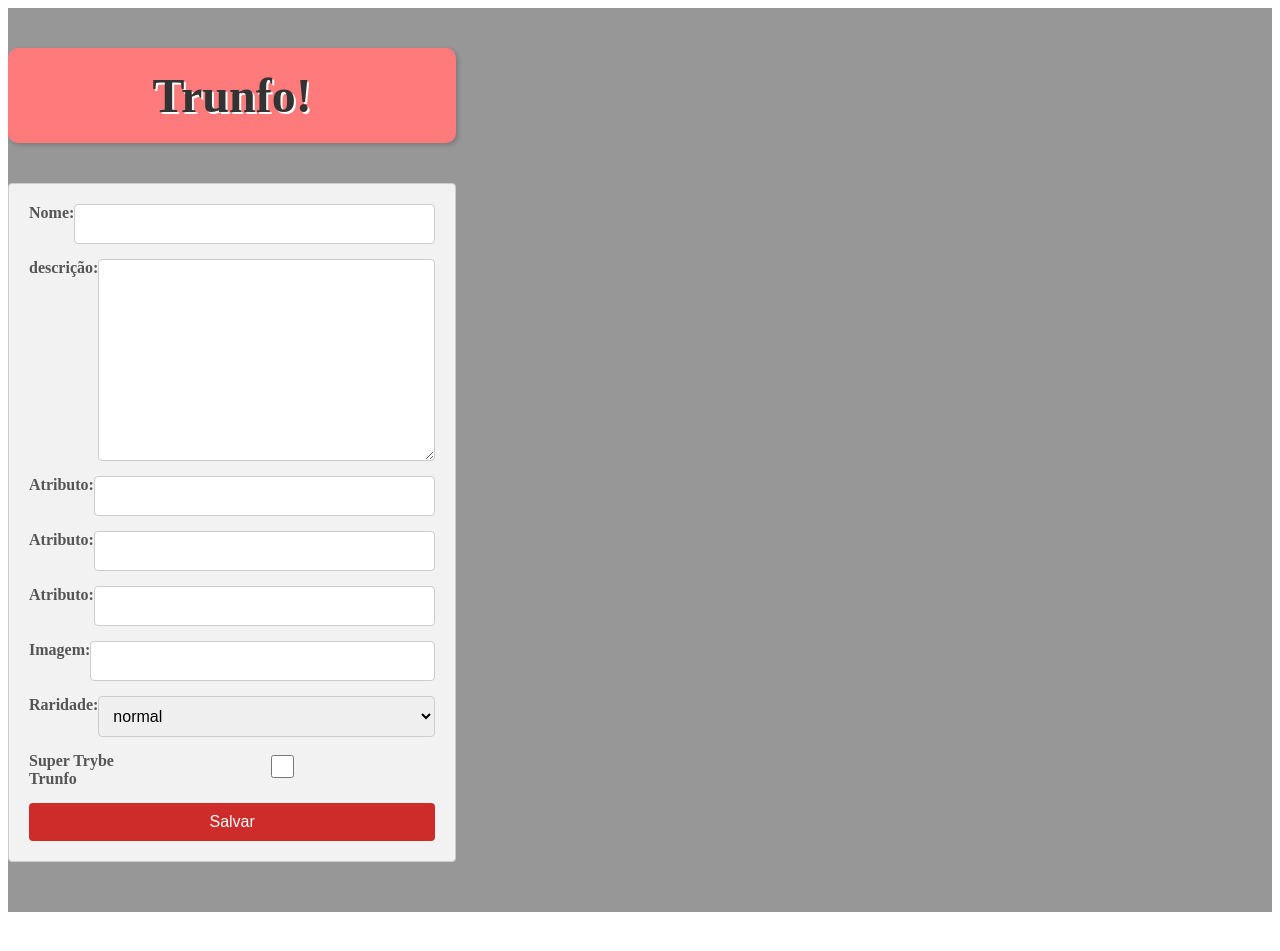
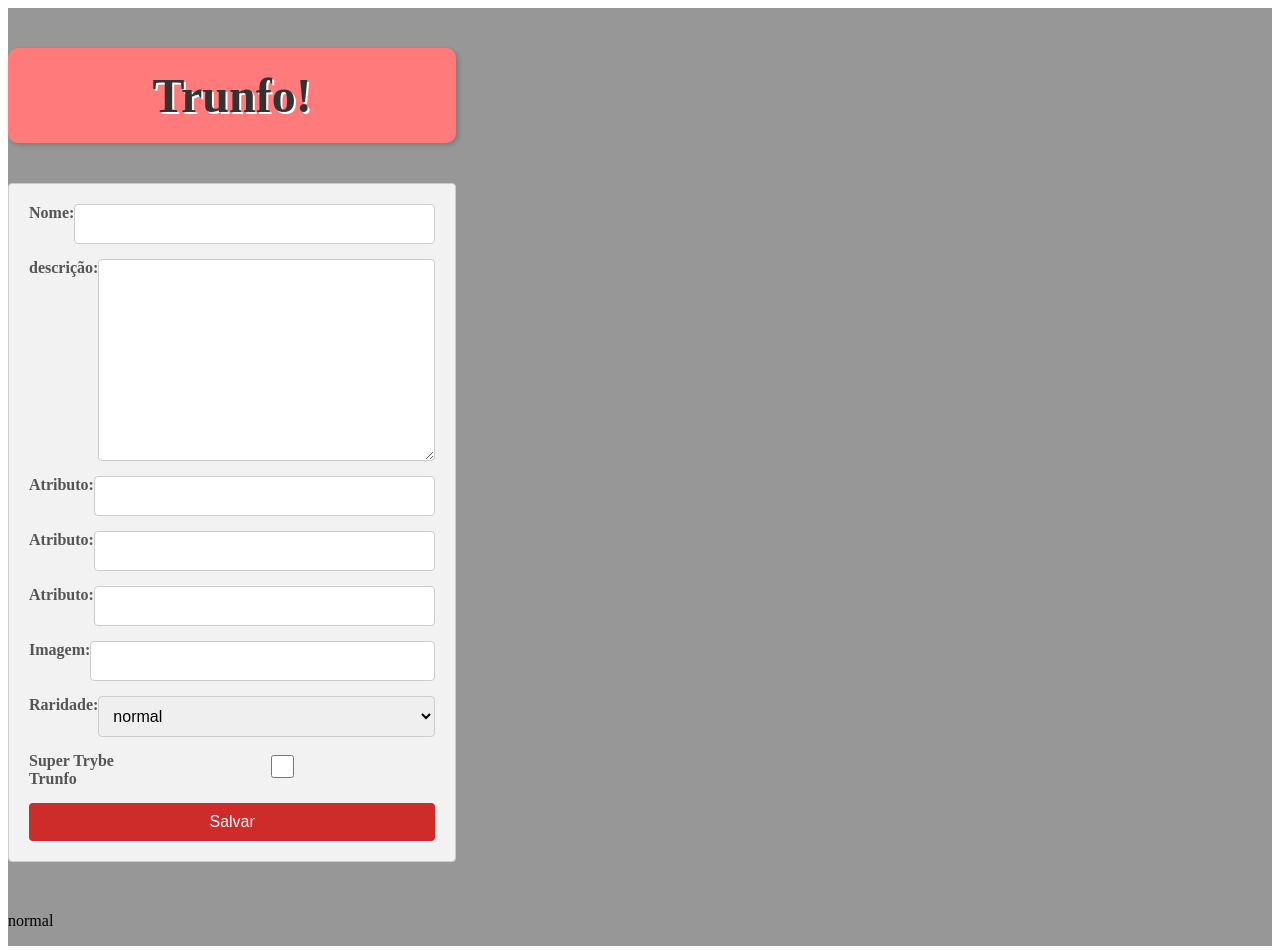
Before and after one commit to ribeiro-henrique/triunfo, a React (Create React App) app: page / in a window 1280 px wide. Shown: the top 951 px of the page. Before the commit the page ends 920 px from the top, so only its background shows below. Built offline with nearby package versions, Linux system fonts and the light colour scheme.

Commit message:
requisito 4

```diff
--- a/src/App.js
+++ b/src/App.js
@@ -52,15 +52,15 @@ class App extends React.Component {
           cardTrunfo={ cardTrunfo }
         />
         <Card
-          card-name={ cardName }
-          card-describe={ cardDescription }
-          card-value1={ cardAttr1 }
-          card-value2={ cardAttr2 }
-          card-value3={ cardAttr3 }
-          card-img={ cardImage }
-          card-rare={ cardRare }
-          card-tryunph={ cardTrunfo }
           onInputChange={ this.handleChange }
+          cardName={ cardName }
+          cardDescription={ cardDescription }
+          cardAttr1={ cardAttr1 }
+          cardAttr2={ cardAttr2 }
+          cardAttr3={ cardAttr3 }
+          cardImage={ cardImage }
+          cardRare={ cardRare }
+          cardTrunfo={ cardTrunfo }
         />
       </article>
     );
```
